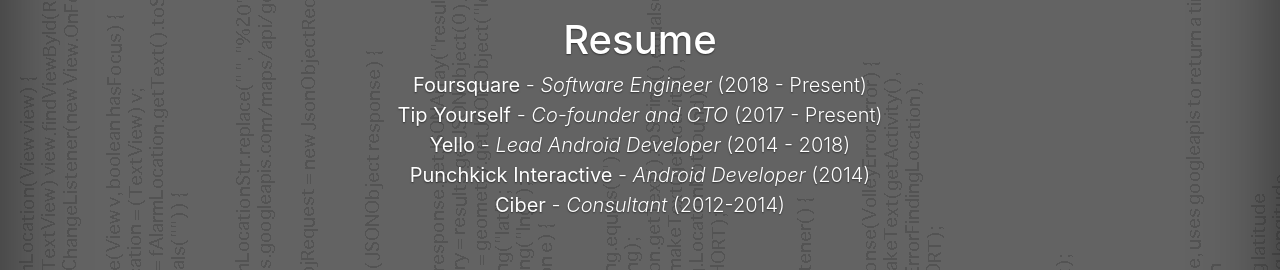
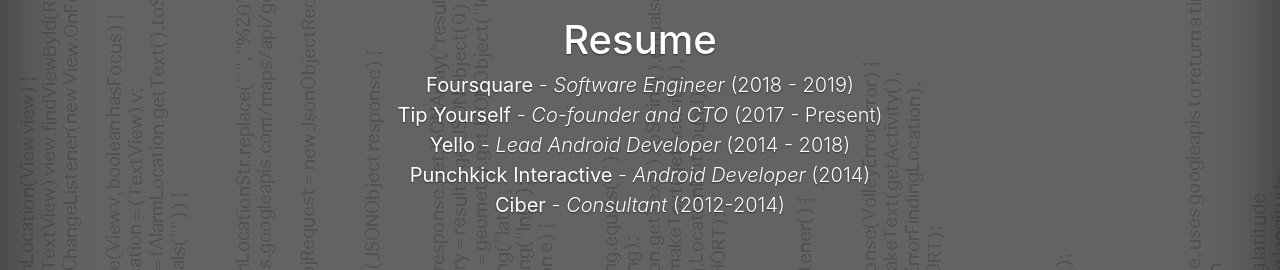
Before and after one commit to joshafeinberg/joshafeinberg.github.io, a plain HTML site: page index.html in a window 1280 px wide. Both pictures are taken after a click on the link "Resume". Shown: the part 273-543 px from the top of the page. Drawn offline with nearby package versions, Linux system fonts and the light colour scheme.

Commit message:
Update index.html

```diff
--- a/index.html
+++ b/index.html
@@ -61,7 +61,7 @@
           <div id="resume" class="inner cover">
             <h1 class="cover-heading">Resume</h1>
             <p class="lead">
-                <strong>Foursquare</strong> - <em>Software Engineer</em> (2018 - Present)<br />
+                <strong>Foursquare</strong> - <em>Software Engineer</em> (2018 - 2019)<br />
                 <strong>Tip Yourself</strong> - <em>Co-founder and CTO</em> (2017 - Present)<br />
                 <strong>Yello</strong> - <em>Lead Android Developer</em> (2014 - 2018)<br />
                 <strong>Punchkick Interactive</strong> - <em>Android Developer</em> (2014)<br />
```
